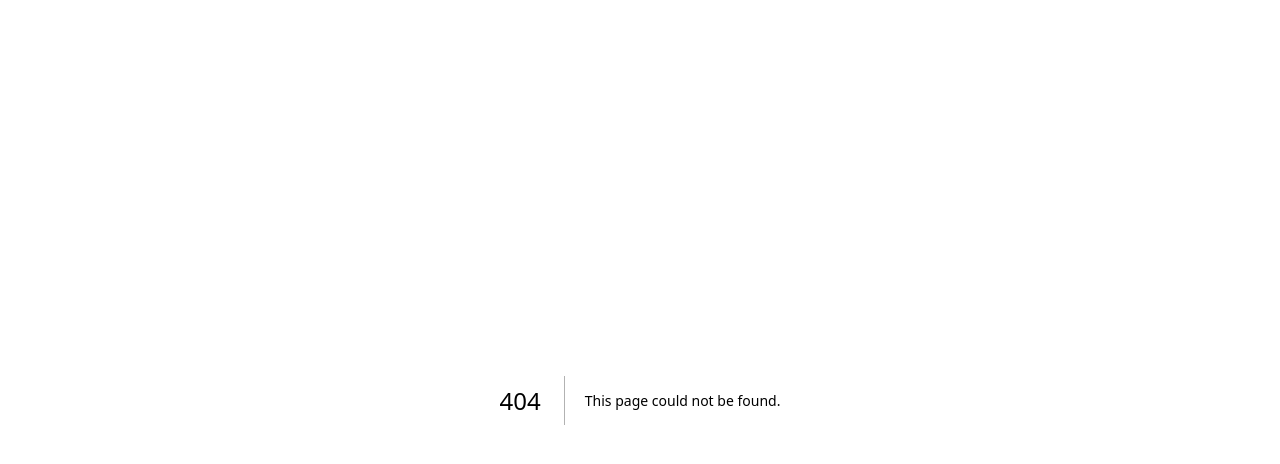
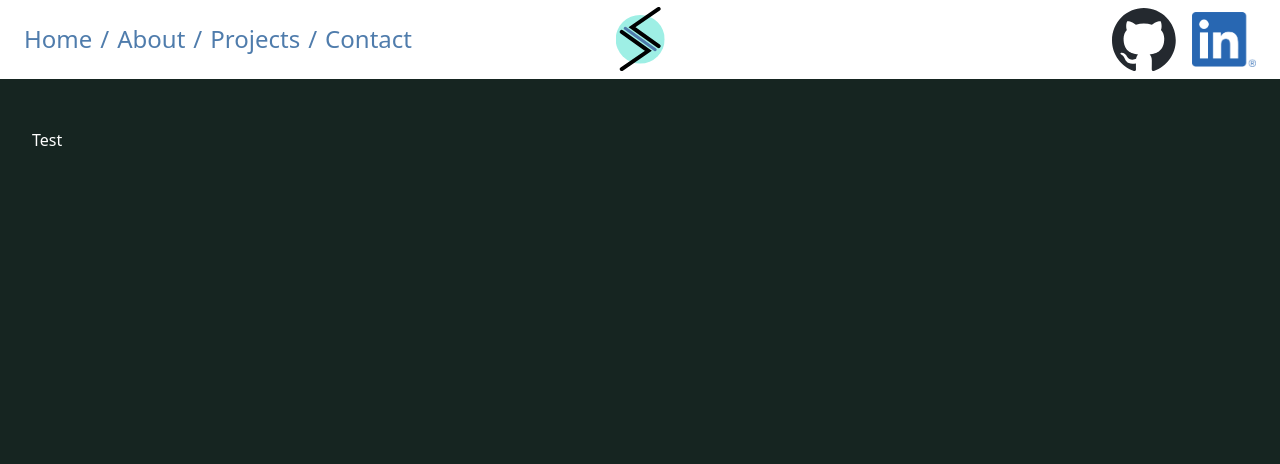
Before and after one commit to schottler3/portfolio, a Next.js app: page /pathFinder in a window 1280 px wide. Before the commit this address had no page. Shown: the top 464 px of the page. Built offline with nearby package versions, Linux system fonts and the light colour scheme.

Commit message:
Allignment change

```diff
--- /dev/null
+++ b/src/app/pathFinder/page.tsx
@@ -0,0 +1,15 @@
+"use client"
+
+import Header from "../components/Header";
+
+export default function PathFinder() {
+
+    return (
+        <div className="bg-charcoal min-h-screen">
+            <Header />
+            <div className="pt-32 p-8 *:text-white">
+                <div>Test</div>
+            </div>
+        </div>
+    );
+}
--- a/src/app/projects/page.tsx
+++ b/src/app/projects/page.tsx
@@ -14,6 +14,7 @@ interface ProjectItemType {
     description: string[];
     images?: string[];
     video?: string[];
+    link?: string;
 }
 
 export default function Projects() {
@@ -64,11 +65,11 @@ export default function Projects() {
                                 <p className="text-xl font-thin">{selectedProject.tagline}</p>
                                 <div className="w-full flex flex-row justify-center items-center gap-2 text-aqua1 font-thin">
                                     <p className="text-center">{selectedProject.start}</p>
-                                    {selectedProject.end ? <p className="text-center"> - {selectedProject.end}</p> : null}
+                                    {selectedProject.end ? <p className="text-left"> - {selectedProject.end}</p> : null}
                                 </div>
                                 <div>
                                     {selectedProject.description.map((paragraph, index) => (
-                                        <div key={index} className="p-4 text-xl text-center text-white">
+                                        <div key={index} className="p-4 text-xl text-left text-white">
                                             <p>{paragraph}</p>
                                         </div>
                                     ))}
@@ -79,7 +80,7 @@ export default function Projects() {
                             {selectedProject && selectedProject.images && (
                                 <div className="pb-8">
                                     {selectedProject.images.map((image, index) => (
-                                        <div key={index} className="p-4 flex justify-center">
+                                        <div key={index} className="p-8">
                                             {imageUrls[image] ? (
                                                 <img
                                                     src={imageUrls[image]}
@@ -94,7 +95,7 @@ export default function Projects() {
                                 </div>
                             )}
                             {selectedProject && selectedProject.video && (
-                                <div className="p-4 flex flex-row justify-center items-center">
+                                <div className="p-4 flex flex-row">
                                 {selectedProject.video.map((videoId, index) => {
                                     const embedUrl = `https://www.youtube-nocookie.com/embed/${videoId}?rel=0&modestbranding=1`;
 
--- a/src/app/projects/projects.json
+++ b/src/app/projects/projects.json
@@ -168,7 +168,8 @@
         "start": "Fall 2024",
         "end": "Current",
         "tagline": "Research Paper on Graph Search Algorithms",
-        "description": ["Implementation of graph search algorithms and comparison of their performance. This project was created for my Introduction to AI class. The project includes a research paper that compares the performance of BFS, DFS, Best First Search, Dijkstra's, and A* search algorithms. The user interface is hosted on a server and allows the user to select a start and end node or a random maze and run the algorithms."]
+        "description": ["Implementation of graph search algorithms and comparison of their performance. This project was created for my Introduction to AI class. The project includes a research paper that compares the performance of BFS, DFS, Best First Search, Dijkstra's, and A* search algorithms. The user interface is hosted on a server and allows the user to select a start and end node or a random maze and run the algorithms."],
+        "link": "https://LucasSchottler.dev/pathFinder"
     },
     {
         "index": 23,
```
